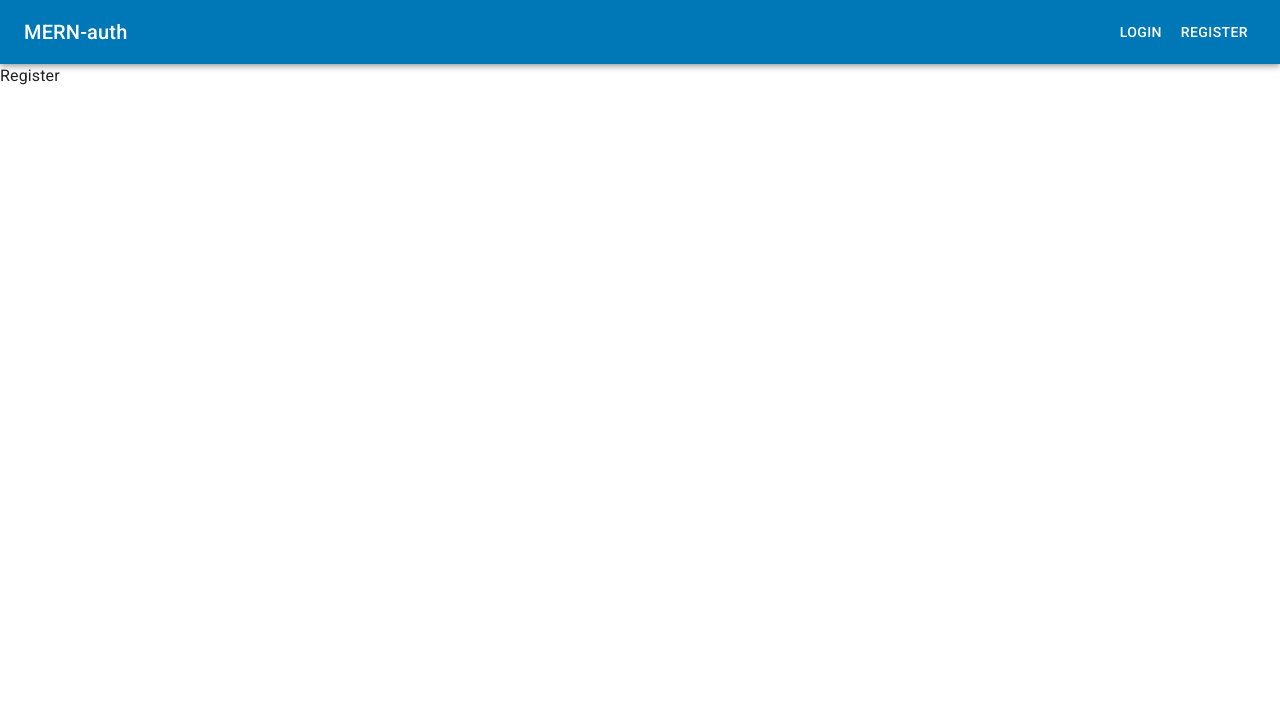
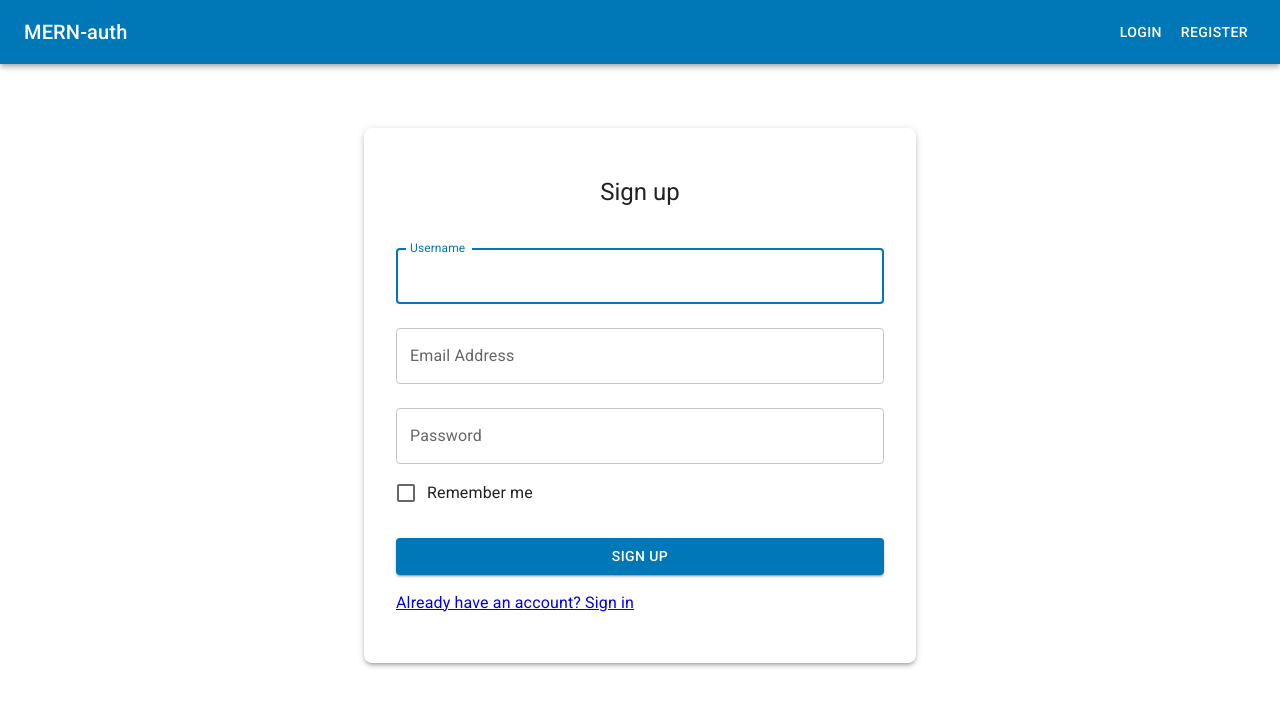
Before and after one commit to DawidZyluk/MERN-auth, a React (Vite) app in the folder client/: page /Register in a window 1280 px wide. Shown: the top 706 px of the page. Built offline with nearby package versions, Linux system fonts and the light colour scheme.

Commit message:
Add  Login and Register forms

```diff
--- a/client/package.json
+++ b/client/package.json
@@ -15,9 +15,11 @@
     "@fontsource/roboto": "^5.0.8",
     "@mui/icons-material": "^5.14.3",
     "@mui/material": "^5.14.3",
+    "formik": "^2.4.3",
     "react": "^18.2.0",
     "react-dom": "^18.2.0",
-    "react-router-dom": "^6.14.2"
+    "react-router-dom": "^6.14.2",
+    "yup": "^1.2.0"
   },
   "devDependencies": {
     "@types/react": "^18.2.15",
--- a/client/src/main.jsx
+++ b/client/src/main.jsx
@@ -1,5 +1,6 @@
 import React from "react";
 import ReactDOM from "react-dom/client";
+import { CssBaseline, ThemeProvider } from "@mui/material";
 import "./index.css";
 import { createBrowserRouter, RouterProvider } from "react-router-dom";
 import "@fontsource/roboto/300.css";
@@ -8,10 +9,9 @@ import "@fontsource/roboto/500.css";
 import "@fontsource/roboto/700.css";
 import HomePage from "./screens/HomePage.jsx";
 import RootLayout from "./screens/RootLayout";
-import { CssBaseline, ThemeProvider } from "@mui/material";
 import { themeOptions } from "./theme";
-import Login from "./screens/Login";
-import Register from "./screens/Register";
+import Login from "./screens/Login.jsx";
+import Register from "./screens/Register.jsx";
 
 const router = createBrowserRouter([
   {
--- a/client/src/screens/Login.jsx
+++ b/client/src/screens/Login.jsx
@@ -1,9 +1,127 @@
-import React from 'react'
+import Button from "@mui/material/Button";
+import TextField from "@mui/material/TextField";
+import FormControlLabel from "@mui/material/FormControlLabel";
+import Checkbox from "@mui/material/Checkbox";
+import { Link } from "react-router-dom";
+import Grid from "@mui/material/Grid";
+import Box from "@mui/material/Box";
+import Typography from "@mui/material/Typography";
+import Container from "@mui/material/Container";
+import { Formik } from "formik";
+import * as yup from "yup";
 
-const Login = () => {
+const loginSchema = yup.object().shape({
+  email: yup.string().email("Invalid email").required("Required"),
+  password: yup.string().required("Required"),
+});
+
+const initialValues = {
+  email: "",
+  password: "",
+  rememberMe: false,
+};
+
+export default function Login() {
+  const handleSubmit = (values, onSubmitProps) => {
+    console.log(values);
+    onSubmitProps.resetForm();
+  };
+
   return (
-    <div>Login</div>
-  )
+    <Container component="main" maxWidth="sm">
+      <Box
+        sx={{
+          boxShadow: 3,
+          borderRadius: 2,
+          px: 4,
+          py: 6,
+          marginTop: 8,
+          display: "flex",
+          flexDirection: "column",
+          alignItems: "center",
+        }}
+      >
+        <Typography sx={{mb: 2}} component="h1" variant="h5">
+          Sgin in
+        </Typography>
+        <Formik
+          onSubmit={handleSubmit}
+          initialValues={initialValues}
+          validationSchema={loginSchema}
+        >
+          {({
+            values,
+            errors,
+            touched,
+            handleBlur,
+            handleChange,
+            handleSubmit,
+            isValid,
+            isSubmitting
+          }) => (
+            <Box
+              component="form"
+              onSubmit={handleSubmit}
+              noValidate
+              sx={{ mt: 1 }}
+            >
+              <TextField
+                margin="normal"
+                fullWidth
+                id="email"
+                label="Email Address"
+                name="email"
+                autoComplete="email"
+                autoFocus
+                // onBlur={handleBlur}
+                onChange={handleChange}
+                value={values.email}
+                error={Boolean(touched.email) && Boolean(errors.email)}
+                helperText={touched.email && errors.email}
+              />
+              <TextField
+                margin="normal"
+                fullWidth
+                name="password"
+                label="Password"
+                type="password"
+                id="password"
+                autoComplete="current-password"
+                // onBlur={handleBlur}
+                onChange={handleChange}
+                value={values.password}
+                error={Boolean(touched.password) && Boolean(errors.password)}
+                helperText={touched.password && errors.password}
+              />
+              <FormControlLabel
+                control={<Checkbox id="rememberMe" value={values.rememberMe} onChange={handleChange} color="primary" />}
+                label="Remember me"
+              />
+              <Button
+                type="submit"
+                fullWidth
+                variant="contained"
+                sx={{ mt: 3, mb: 2 }}
+                disabled={isSubmitting || !isValid}
+              >
+                Sign in
+              </Button>
+              <Grid container>
+                {/* <Grid item xs>
+                  <Link href="#">
+                    Forgot password?
+                  </Link>
+                </Grid> */}
+                <Grid item>
+                  <Link to="/register">
+                    Don't have an account? Sign Up
+                  </Link>
+                </Grid>
+              </Grid>
+            </Box>
+          )}
+        </Formik>
+      </Box>
+    </Container>
+  );
 }
-
-export default Login
--- a/client/src/screens/Register.jsx
+++ b/client/src/screens/Register.jsx
@@ -1,9 +1,137 @@
-import React from 'react'
+import Button from "@mui/material/Button";
+import TextField from "@mui/material/TextField";
+import FormControlLabel from "@mui/material/FormControlLabel";
+import Checkbox from "@mui/material/Checkbox";
+import { Link } from "react-router-dom";
+import Grid from "@mui/material/Grid";
+import Box from "@mui/material/Box";
+import Typography from "@mui/material/Typography";
+import Container from "@mui/material/Container";
+import { Formik } from "formik";
+import * as yup from "yup";
 
-const Register = () => {
+const registerSchema = yup.object().shape({
+  username: yup.string().required("Required"),
+  email: yup.string().email("Invalid email").required("Required"),
+  password: yup.string().required("Required"),
+});
+
+const initialValues = {
+  username: "",
+  email: "",
+  password: "",
+  rememberMe: false,
+};
+
+export default function Register() {
+  const handleSubmit = (values, onSubmitProps) => {
+    console.log(values);
+    onSubmitProps.resetForm();
+  };
+
   return (
-    <div>Register</div>
-  )
+    <Container component="main" maxWidth="sm">
+      <Box
+        sx={{
+          boxShadow: 3,
+          borderRadius: 2,
+          px: 4,
+          py: 6,
+          marginTop: 8,
+          display: "flex",
+          flexDirection: "column",
+          alignItems: "center",
+        }}
+      >
+        <Typography sx={{ mb: 2 }} component="h1" variant="h5">
+          Sign up
+        </Typography>
+        <Formik
+          onSubmit={handleSubmit}
+          initialValues={initialValues}
+          validationSchema={registerSchema}
+        >
+          {({
+            values,
+            errors,
+            touched,
+            handleBlur,
+            handleChange,
+            handleSubmit,
+            isValid,
+            isSubmitting,
+          }) => (
+            <Box
+              component="form"
+              onSubmit={handleSubmit}
+              noValidate
+              sx={{ mt: 1 }}
+            >
+              <TextField
+                margin="normal"
+                fullWidth
+                id="username"
+                label="Username"
+                name="username"
+                autoComplete="username"
+                autoFocus
+                // onBlur={handleBlur}
+                onChange={handleChange}
+                value={values.username}
+                error={Boolean(touched.username) && Boolean(errors.username)}
+                helperText={touched.username && errors.username}
+              />
+              <TextField
+                margin="normal"
+                fullWidth
+                id="email"
+                label="Email Address"
+                name="email"
+                autoComplete="email"
+                // onBlur={handleBlur}
+                onChange={handleChange}
+                value={values.email}
+                error={Boolean(touched.email) && Boolean(errors.email)}
+                helperText={touched.email && errors.email}
+              />
+              <TextField
+                margin="normal"
+                fullWidth
+                name="password"
+                label="Password"
+                type="password"
+                id="password"
+                autoComplete="current-password"
+                // onBlur={handleBlur}
+                onChange={handleChange}
+                value={values.password}
+                error={Boolean(touched.password) && Boolean(errors.password)}
+                helperText={touched.password && errors.password}
+              />
+              <FormControlLabel
+                control={<Checkbox id="rememberMe" value={values.rememberMe} onChange={handleChange} color="primary" />}
+                label="Remember me"
+              />
+              <Button
+                type="submit"
+                fullWidth
+                variant="contained"
+                sx={{ mt: 3, mb: 2 }}
+                disabled={isSubmitting || !isValid}
+              >
+                Sign up
+              </Button>
+              <Grid container>
+                <Grid item>
+                  <Link to="/login">
+                    Already have an account? Sign in
+                  </Link>
+                </Grid>
+              </Grid>
+            </Box>
+          )}
+        </Formik>
+      </Box>
+    </Container>
+  );
 }
-
-export default Register
```
Also changed, not shown: 1 other file (tests, documents, lock files or other folders).
